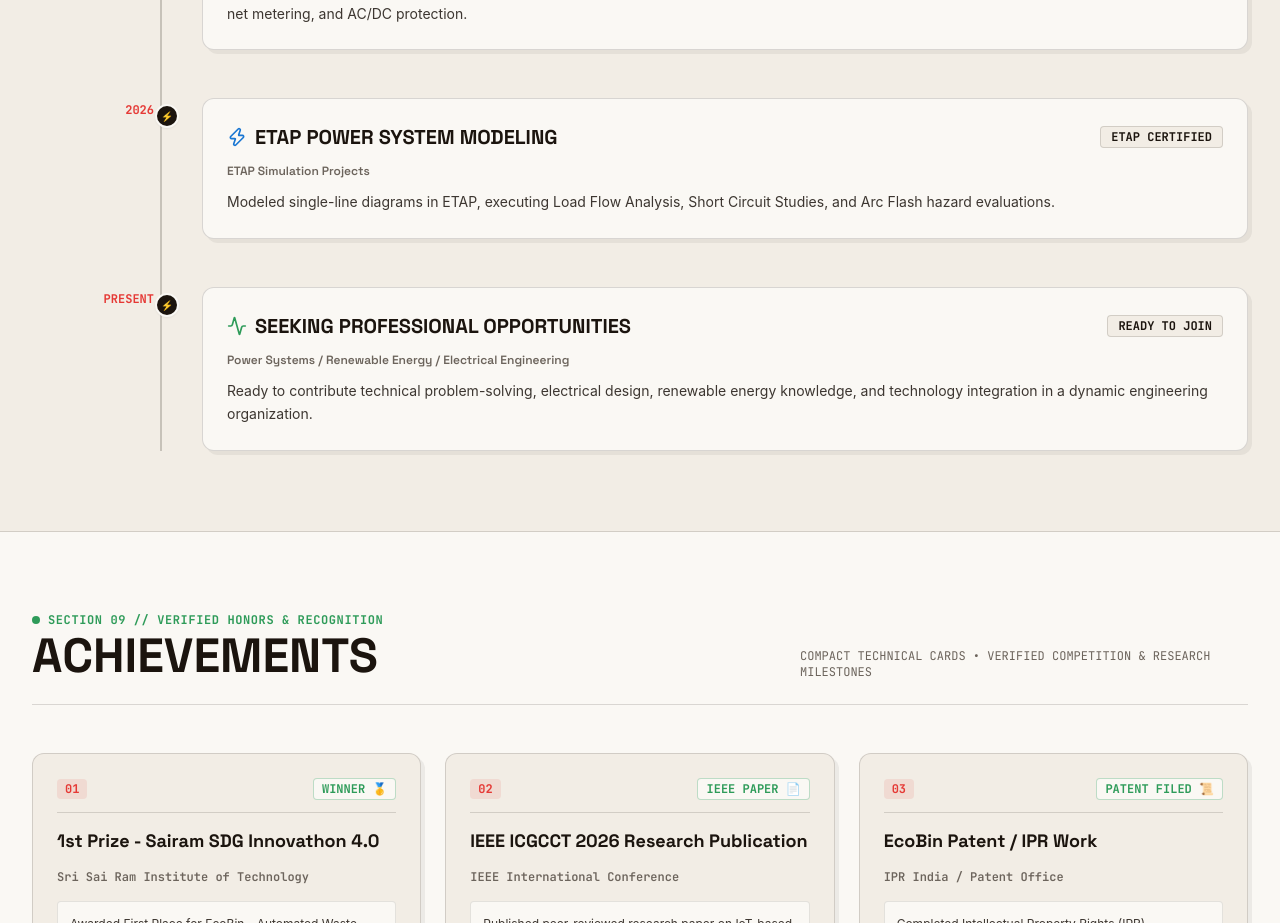
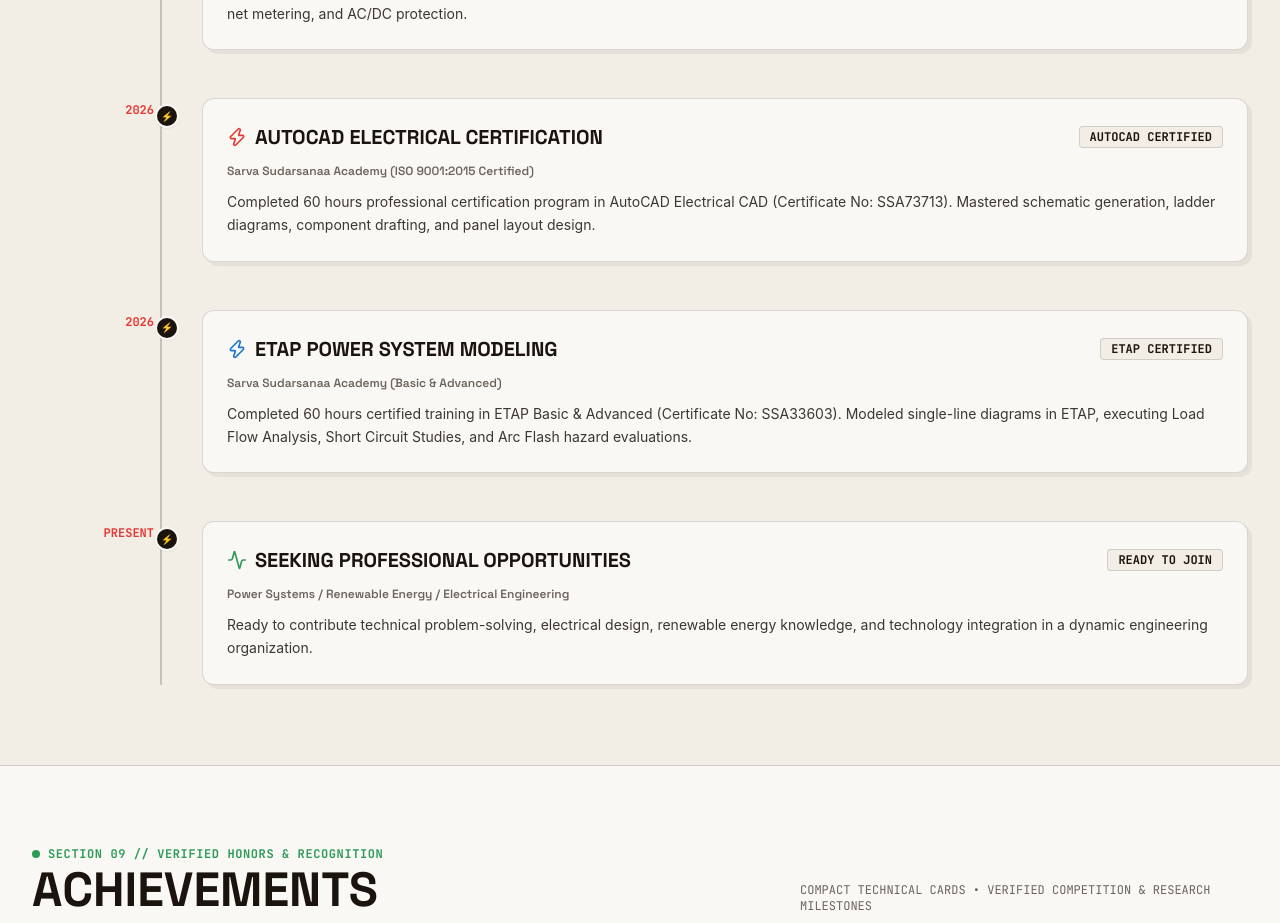
Before and after one commit to arunnivetan/arun-portfolio, a React (Vite) app: page / in a window 1280 px wide. Shown: the part 8320-9243 px from the top of the page. Built offline with nearby package versions, Linux system fonts and the light colour scheme.

Commit message:
Add AutoCAD Electrical certification to Engineering Journey timeline

```diff
--- a/src/components/EngineeringJourney.tsx
+++ b/src/components/EngineeringJourney.tsx
@@ -53,9 +53,17 @@ export const EngineeringJourney: React.FC = () => {
     },
     {
       year: "2026",
+      title: "AUTOCAD ELECTRICAL CERTIFICATION",
+      subtitle: "Sarva Sudarsanaa Academy (ISO 9001:2015 Certified)",
+      desc: "Completed 60 hours professional certification program in AutoCAD Electrical CAD (Certificate No: SSA73713). Mastered schematic generation, ladder diagrams, component drafting, and panel layout design.",
+      icon: <Zap className="w-5 h-5 text-[#E53935]" />,
+      badge: "AUTOCAD CERTIFIED"
+    },
+    {
+      year: "2026",
       title: "ETAP POWER SYSTEM MODELING",
-      subtitle: "ETAP Simulation Projects",
-      desc: "Modeled single-line diagrams in ETAP, executing Load Flow Analysis, Short Circuit Studies, and Arc Flash hazard evaluations.",
+      subtitle: "Sarva Sudarsanaa Academy (Basic & Advanced)",
+      desc: "Completed 60 hours certified training in ETAP Basic & Advanced (Certificate No: SSA33603). Modeled single-line diagrams in ETAP, executing Load Flow Analysis, Short Circuit Studies, and Arc Flash hazard evaluations.",
       icon: <Zap className="w-5 h-5 text-[#1976D2]" />,
       badge: "ETAP CERTIFIED"
     },
```
